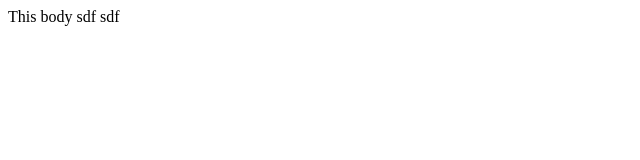
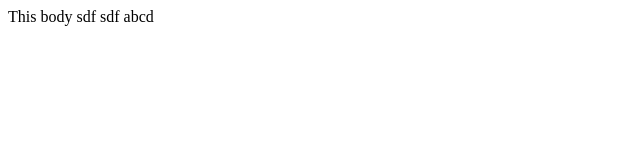
Before and after one commit to MofaggolHoshen/css-exmples, a plain HTML site: page index.html in a window 1280 px wide. Shown: the full height of the page, 0-640 px from the left. Drawn offline with Linux system fonts and the light colour scheme.

Commit message:
body added

```diff
--- a/index.html
+++ b/index.html
@@ -6,6 +6,6 @@
     <title>Document</title>
   </head>
   <body>
-    This body sdf sdf
+    This body sdf sdf abcd
   </body>
 </html>
```
